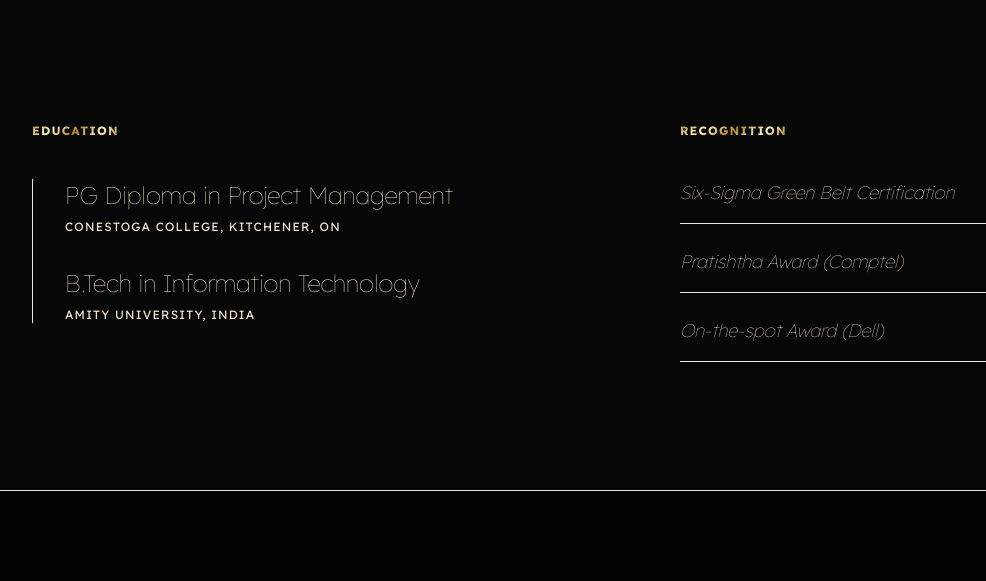
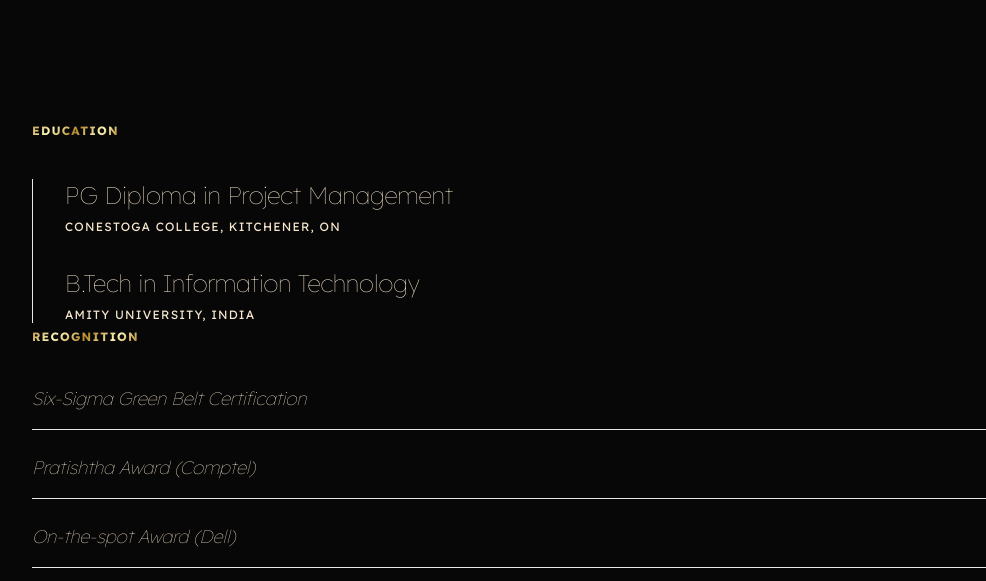
Before and after one commit to anujgaba/anujgaba.github.io, a plain HTML site: page index.html in a window 1280 px wide. Shown: the part 5030-5611 px from the top of the page, without its empty margins (0-986 px from the left). Drawn offline with nearby package versions, Linux system fonts and the light colour scheme.

```diff
--- a/index.html
+++ b/index.html
@@ -308,7 +308,7 @@
 </section>
 
     <section id="credentials" class="py-32 px-8 border-t border-burnished-bronze/20">
-        <div class="max-w-7xl mx-auto grid md:grid-cols-2 gap-20">
+        <div class="max-w-7xl mx-auto">
             <div>
                 <h3 class="gold-text-metallic font-bold tracking-widest uppercase text-xs mb-10">Education</h3>
                 <div class="space-y-8 border-l border-antique-gold/30 pl-8">
```
